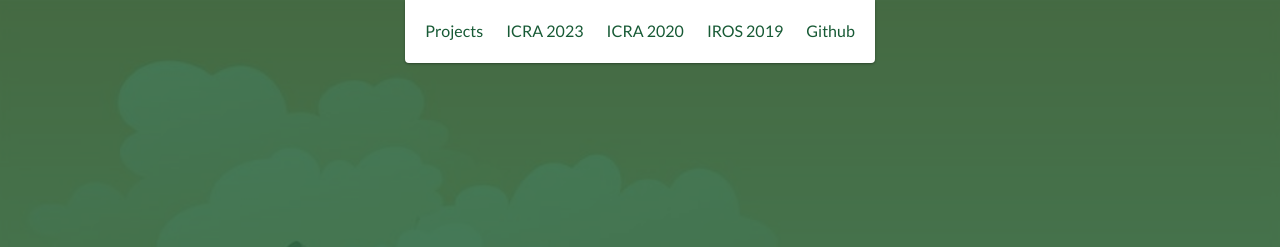
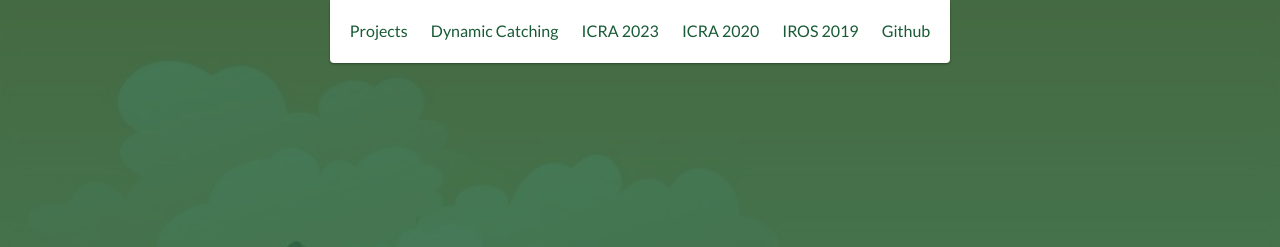
Before and after one commit to kl-research/kl-research.github.io, a website: page index.html in a window 1280 px wide. Shown: the top 247 px of the page. Drawn offline with nearby package versions, Linux system fonts and the light colour scheme.

Commit message:
Update index.html

```diff
--- a/index.html
+++ b/index.html
@@ -26,6 +26,9 @@
         <ul id="menu" class="shadow">
             <li>
                 <a href="#projects">Projects</a>
+            </li>
+            <li>
+                <a href="https://kl-research.github.io/dyncatch" class="no-scroll">Dynamic Catching</a>
             </li>
             <li>
                 <a href="https://kl-research.github.io/decoupskill" class="no-scroll">ICRA 2023</a>
```
